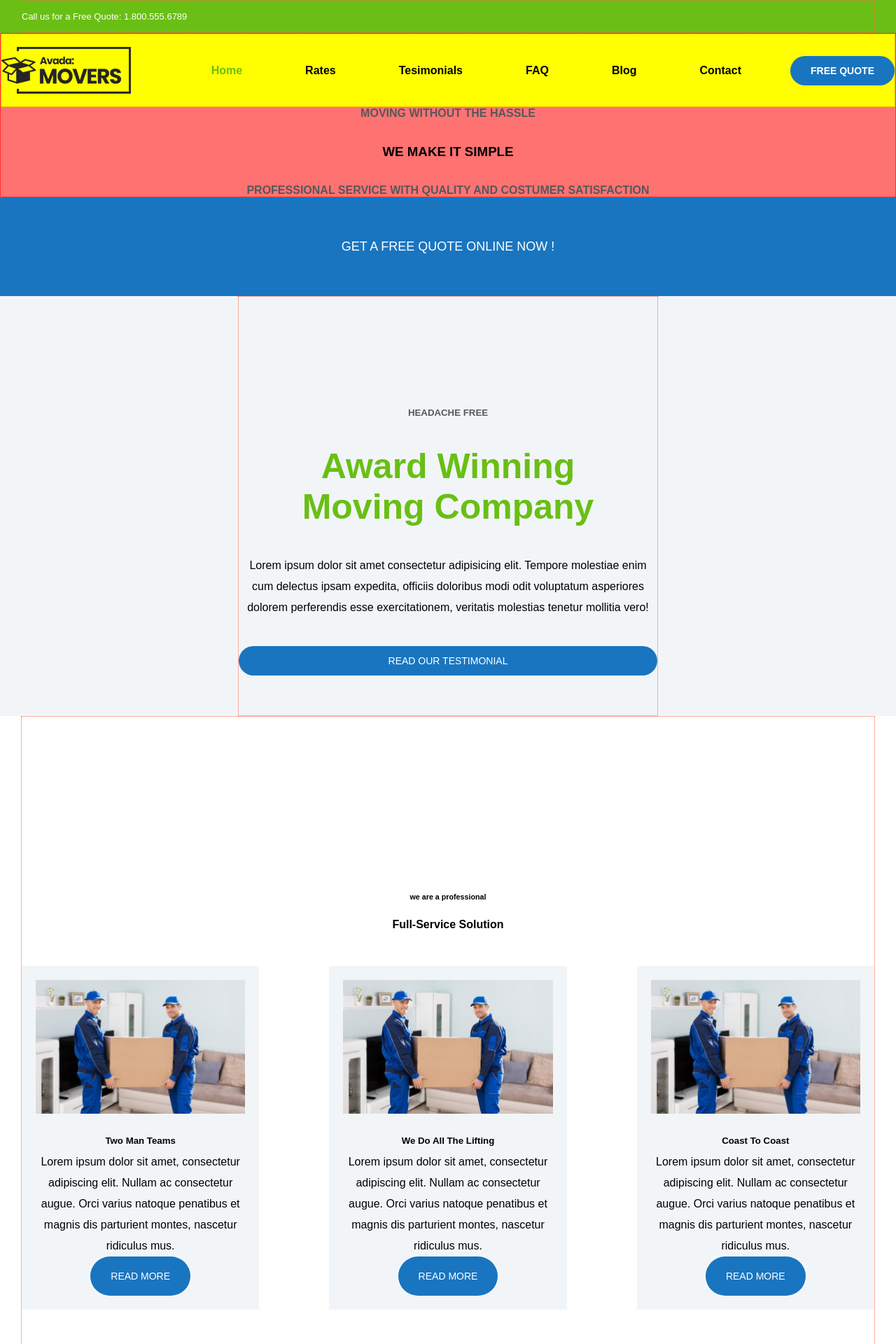
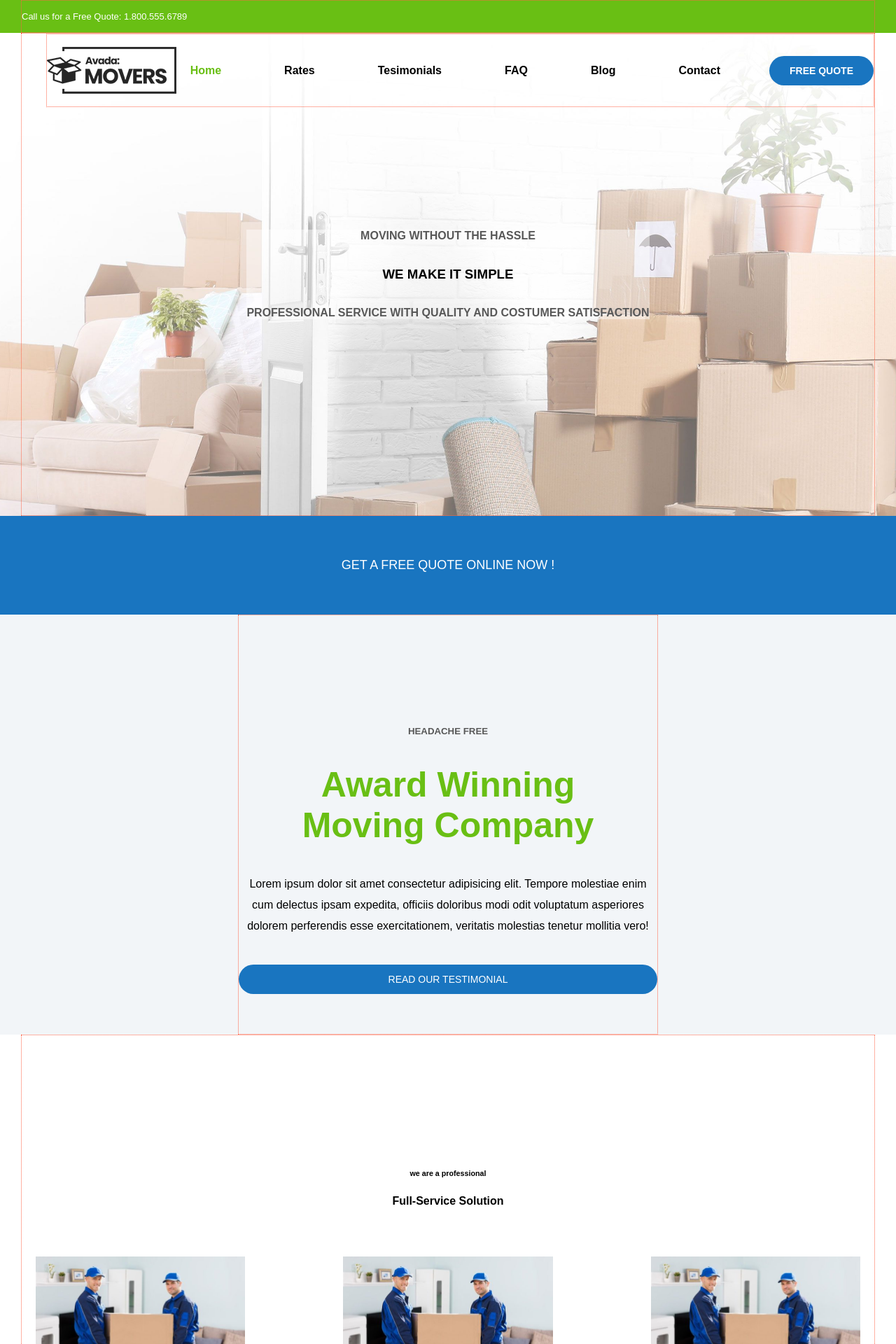
Before and after one commit to Luigidefilippo/proj-html-vuejs, a Vue app: page / in a window 1280 px wide. Shown: the top 1920 px of the page at 70% size. Built offline with nearby package versions, Linux system fonts and the light colour scheme.

Commit message:
remove color and add background image section 1

```diff
--- a/src/components/AppMain.vue
+++ b/src/components/AppMain.vue
@@ -35,15 +35,27 @@ export default {
 </template>
 
 <style lang="scss">
+@use './style/partials/colors' as*;
+@use './style/partials/globalReset' as*;
+
 .containerS1 {
- background-color: red;
-
-    .top-right{
-        background-color: yellow;
-
-        .center{
-            background-color: brown;
+    background-image: url(../../public/avada-movers-homeherobackground-final.jpg);
+    background-position: center bottom;
+    background-size: cover;
+    height: 690px;
+    padding: 0 30px;
+    .container {
+        height: 100%;
+        position: relative;
+        display: flex;
+        align-items: center;
+        justify-content: center;
+        .top-right {
+            position: absolute;
+            top: 0;
+            right: 0;
         }
     }
 }
+
 </style>
--- a/src/components/mainComponents/cards/cardS4.vue
+++ b/src/components/mainComponents/cards/cardS4.vue
@@ -10,8 +10,7 @@ export default {
 </script>
 
 <template>
-
- <li class="photoS4">
+    <li class="photoS4">
         <img :src="cardS4Elements.image" alt="">
         <div class="cardText">
             <h5>{{ cardS4Elements.title }}</h5>
@@ -19,26 +18,21 @@ export default {
             <a href="#" class="button">{{ cardS4Elements.buttonText }}</a>
         </div>
     </li>
-
 </template>
 
 <style lang="scss">
 @use '../../style/partials/colors' as*;
 
-.photoS4{
-    background-color: $sectionBg;
-}
-
 li {
     padding: 20px;
-    img {
-        margin-bottom: 20px;
-    }
-    .cardText {;
+    .cardText {
+        background-color: $sectionBg;
         display: flex;
         flex-direction: column;
         align-items: center;
+        gap: 25px;
         line-height: 30px;
+        padding: 30px 20px;
     }
 }
 </style>
```
